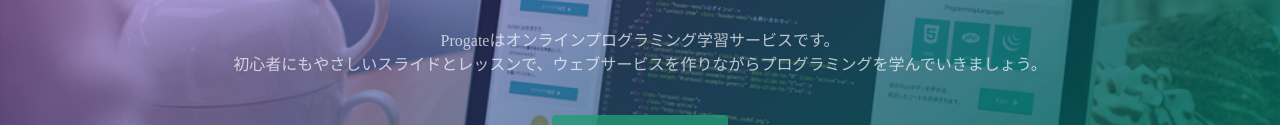
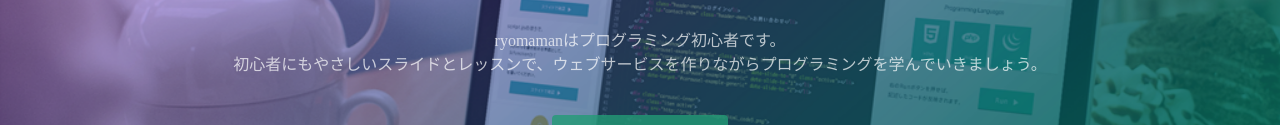
Before and after one commit to ryomaman/ryomaman.github.io, a plain HTML site: page index.html in a window 1280 px wide. Shown: the part 317-442 px from the top of the page. Drawn offline with Linux system fonts and the light colour scheme.

Commit message:
Update index.html

```diff
--- a/index.html
+++ b/index.html
@@ -24,7 +24,7 @@
   <div class="top-wrapper">
     <div class="container">
       <h1>LEARN TO CODE.<br>LEARN TO BE CREATIVE.</h1>
-      <p>Progateはオンラインプログラミング学習サービスです。<br>初心者にもやさしいスライドとレッスンで、ウェブサービスを作りながらプログラミングを学んでいきましょう。</p>
+      <p>ryomamanはプログラミング初心者です。<br>初心者にもやさしいスライドとレッスンで、ウェブサービスを作りながらプログラミングを学んでいきましょう。</p>
       <div class="btn-wrapper">
         <a href="#" class="btn signup">新規登録はこちら</a>
         <p>or</p>
```
